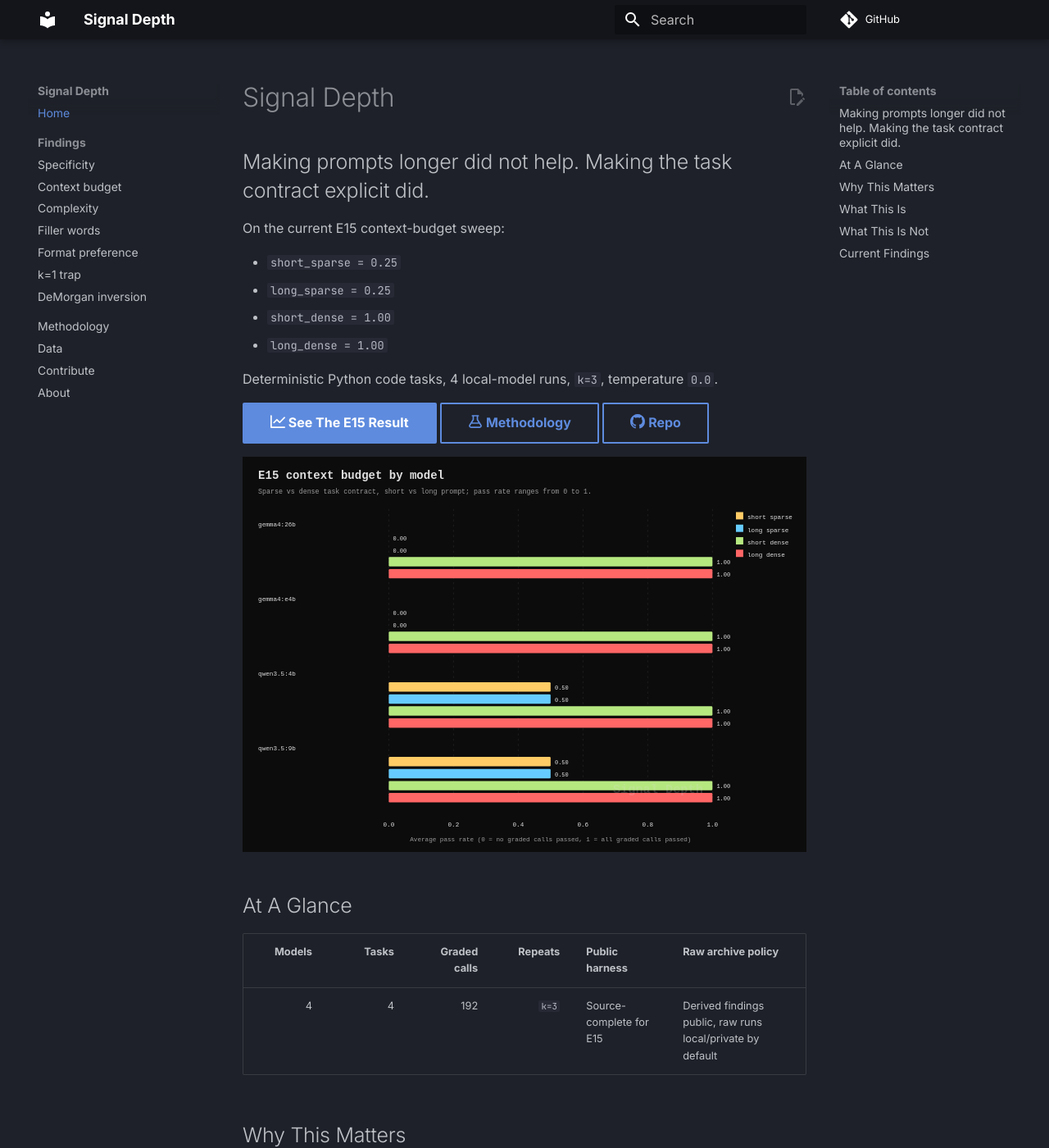
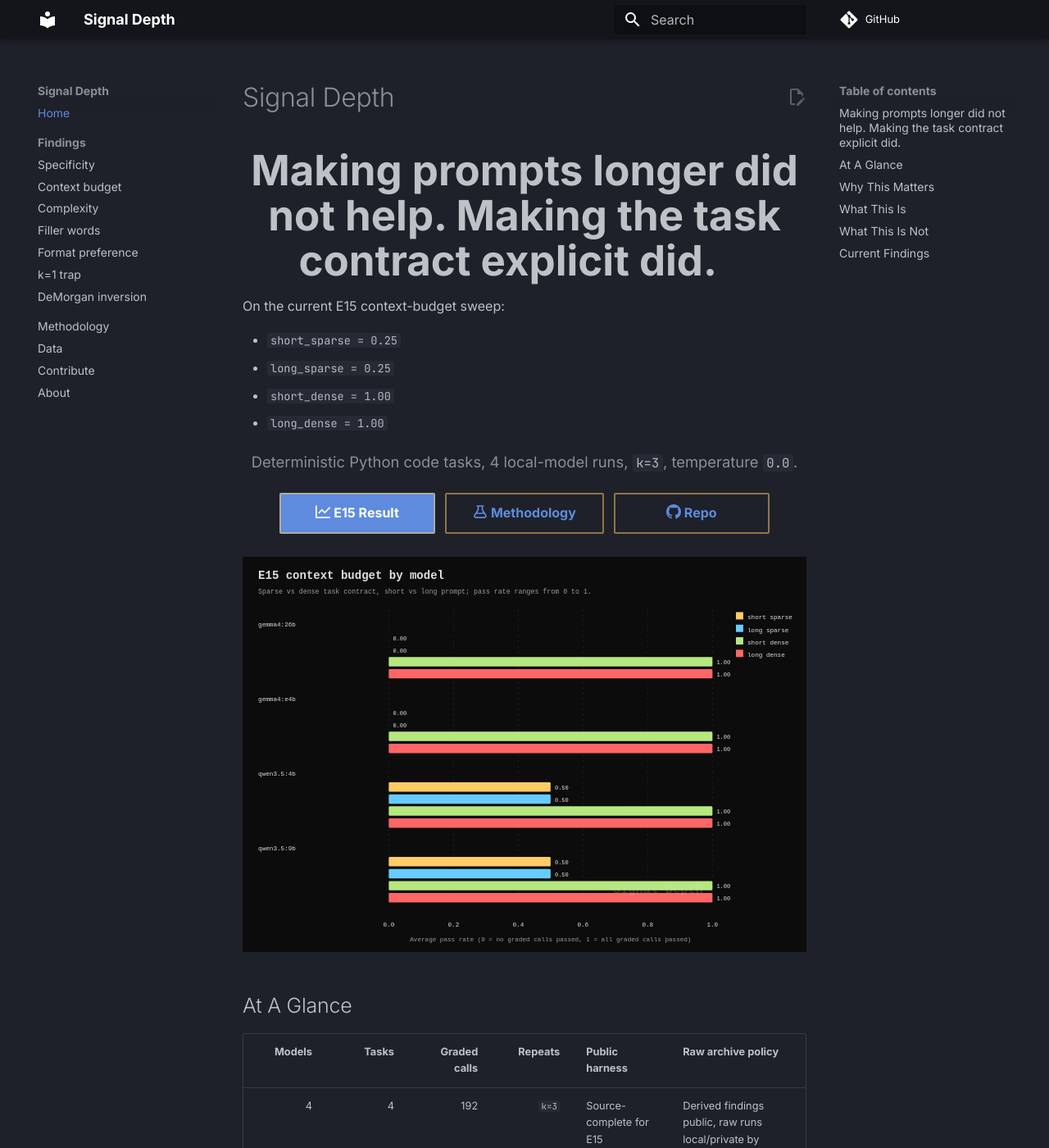
Before and after one commit to signaldepth/prompt-sensitivity-bench, an MkDocs documentation site: the page built from docs/index.md, in a window 1280 px wide and 1400 px high. Shown: the whole window at 82% size. Built offline with MkDocs 1.6.1 and Material for MkDocs 9.7.7, drawn with Linux system fonts in a browser that asks for light colours; comment, search, counter and statistics services are not loaded.

Commit message:
Polish homepage launch hero

```diff
--- a/docs/index.md
+++ b/docs/index.md
@@ -10,10 +10,12 @@ On the current E15 context-budget sweep:
 - `long_dense = 1.00`
 
 Deterministic Python code tasks, 4 local-model runs, `k=3`, temperature `0.0`.
+{ .sd-hero-scope }
 
-[:octicons-graph-16: See The E15 Result](findings/context-budget.md){ .md-button .md-button--primary }
+[:octicons-graph-16: E15 Result](findings/context-budget.md){ .md-button .md-button--primary }
 [:octicons-beaker-16: Methodology](methodology.md){ .md-button }
 [:octicons-mark-github-16: Repo](https://github.com/signaldepth/prompt-sensitivity-bench){ .md-button }
+{ .sd-hero-actions }
 
 ![Context budget by model](assets/charts/context-budget.svg)
 
--- /dev/null
+++ b/docs/stylesheets/extra.css
@@ -0,0 +1,58 @@
+.md-typeset .sd-hero-title {
+  max-width: 880px;
+  margin: 1.4rem auto 0.8rem;
+  text-align: center;
+  font-size: 2.55rem;
+  line-height: 1.08;
+  font-weight: 800;
+  letter-spacing: 0;
+}
+
+.md-typeset .sd-hero-scope {
+  max-width: 780px;
+  margin: 1rem auto;
+  text-align: center;
+  color: var(--md-default-fg-color--light);
+  font-size: 0.92rem;
+}
+
+.md-typeset .sd-hero-actions {
+  display: flex;
+  flex-wrap: wrap;
+  gap: 0.6rem;
+  justify-content: center;
+  margin: 1.15rem auto 1.4rem;
+}
+
+.md-typeset .sd-hero-actions .md-button {
+  min-width: 9.5rem;
+  border-color: rgba(255, 204, 102, 0.5);
+  text-align: center;
+}
+
+.md-typeset .sd-hero-actions .md-button:hover,
+.md-typeset .sd-hero-actions .md-button:focus {
+  border-color: #ffcc66;
+}
+
+.md-typeset .sd-hero-actions .md-button--primary:hover,
+.md-typeset .sd-hero-actions .md-button--primary:focus {
+  background-color: #ffcc66;
+  border-color: #ffcc66;
+  color: #111;
+}
+
+@media screen and (max-width: 44.9375em) {
+  .md-typeset .sd-hero-title {
+    font-size: 1.9rem;
+  }
+
+  .md-typeset .sd-hero-actions {
+    align-items: stretch;
+    flex-direction: column;
+  }
+
+  .md-typeset .sd-hero-actions .md-button {
+    width: 100%;
+  }
+}
--- a/mkdocs.yml
+++ b/mkdocs.yml
@@ -3,6 +3,9 @@
 site_url: https://signaldepth.ai/
 repo_url: https://github.com/signaldepth/prompt-sensitivity-bench
 edit_uri: edit/main/docs/
+
+extra_css:
+  - stylesheets/extra.css
 
 theme:
   name: material
```
Also changed, not shown: other parts of docs/index.md (+1 -1 lines).
